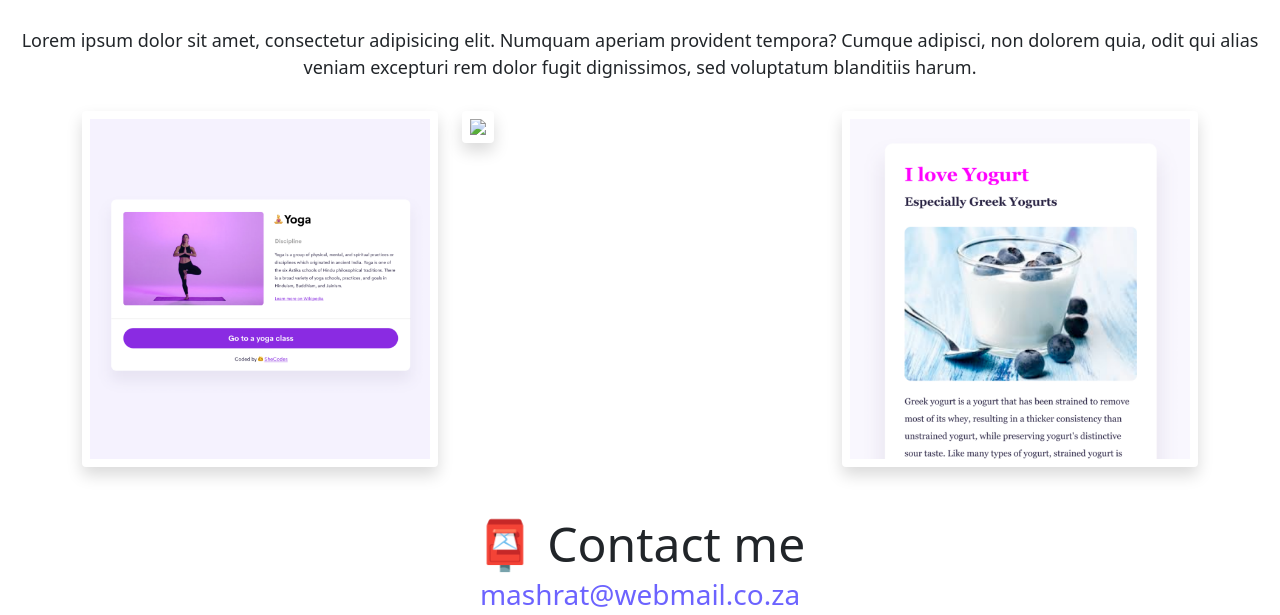
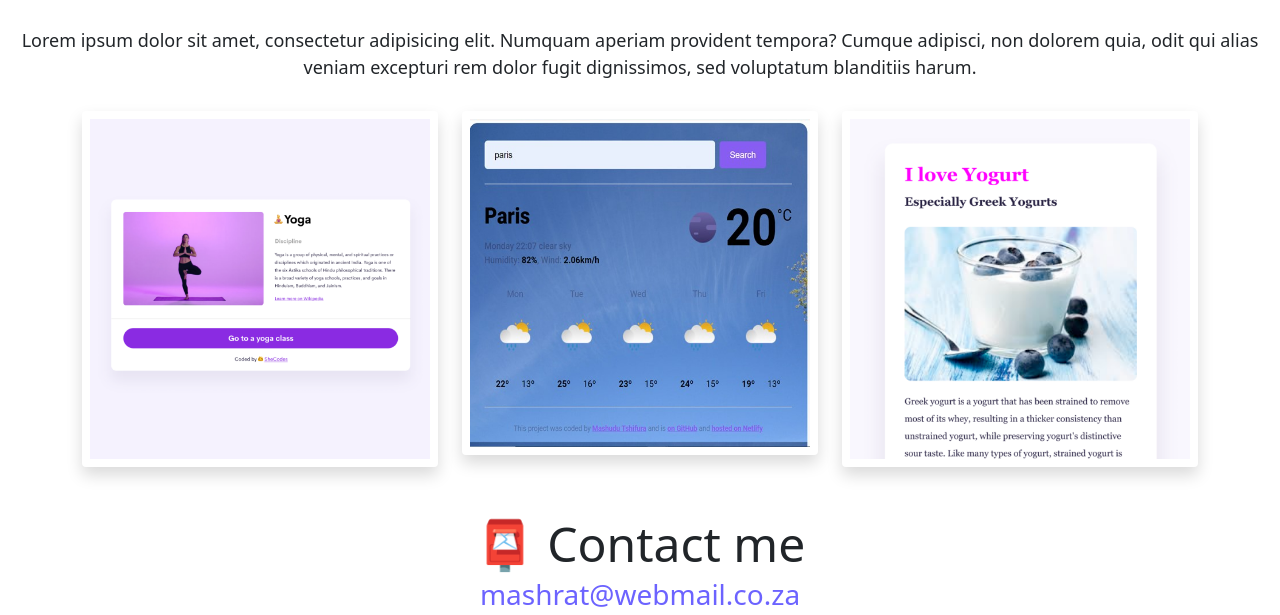
Before and after one commit to mashudutshifura/mashudu-website-creation, a website: page about.html in a window 1280 px wide. Shown: the part 247-862 px from the top of the page. Drawn offline with nearby package versions, Linux system fonts and the light colour scheme.

Commit message:
change the destination of the image from the folder

```diff
--- a/about.html
+++ b/about.html
@@ -68,7 +68,7 @@
           <img src="images/yoga.png" class="img-fluid p-2 shadow rounded" />
         </div>
         <div class="col-sm-4">
-          <img src="images/weather.png" class="img-fluid p-2 shadow rounded" />
+          <img src="images/weather.jpg" class="img-fluid p-2 shadow rounded" />
         </div>
         <div class="col-sm-4">
           <img src="images/yogurt.png" class="img-fluid p-2 shadow rounded" />
```
Also changed, not shown: index.html (+1 -1 lines).
